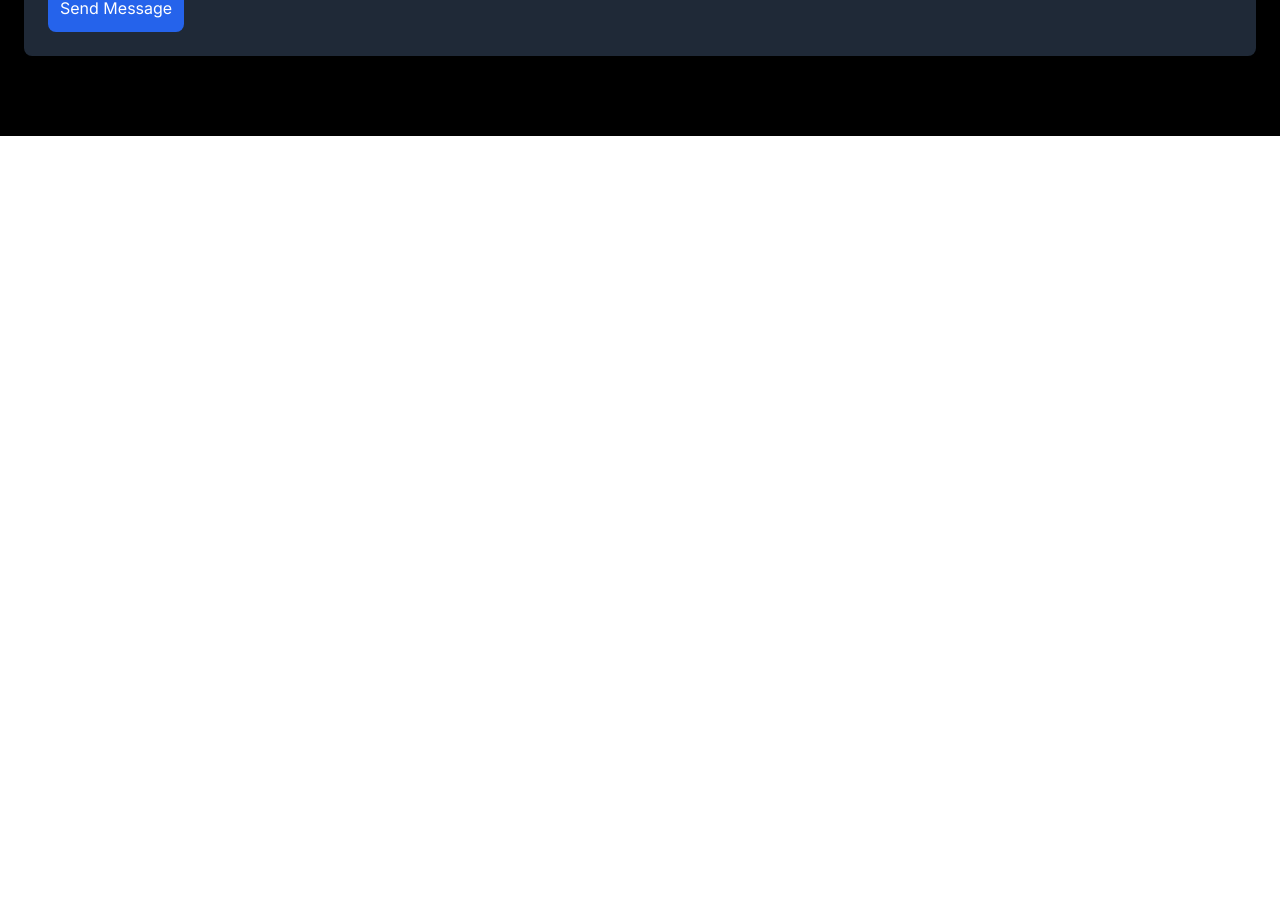
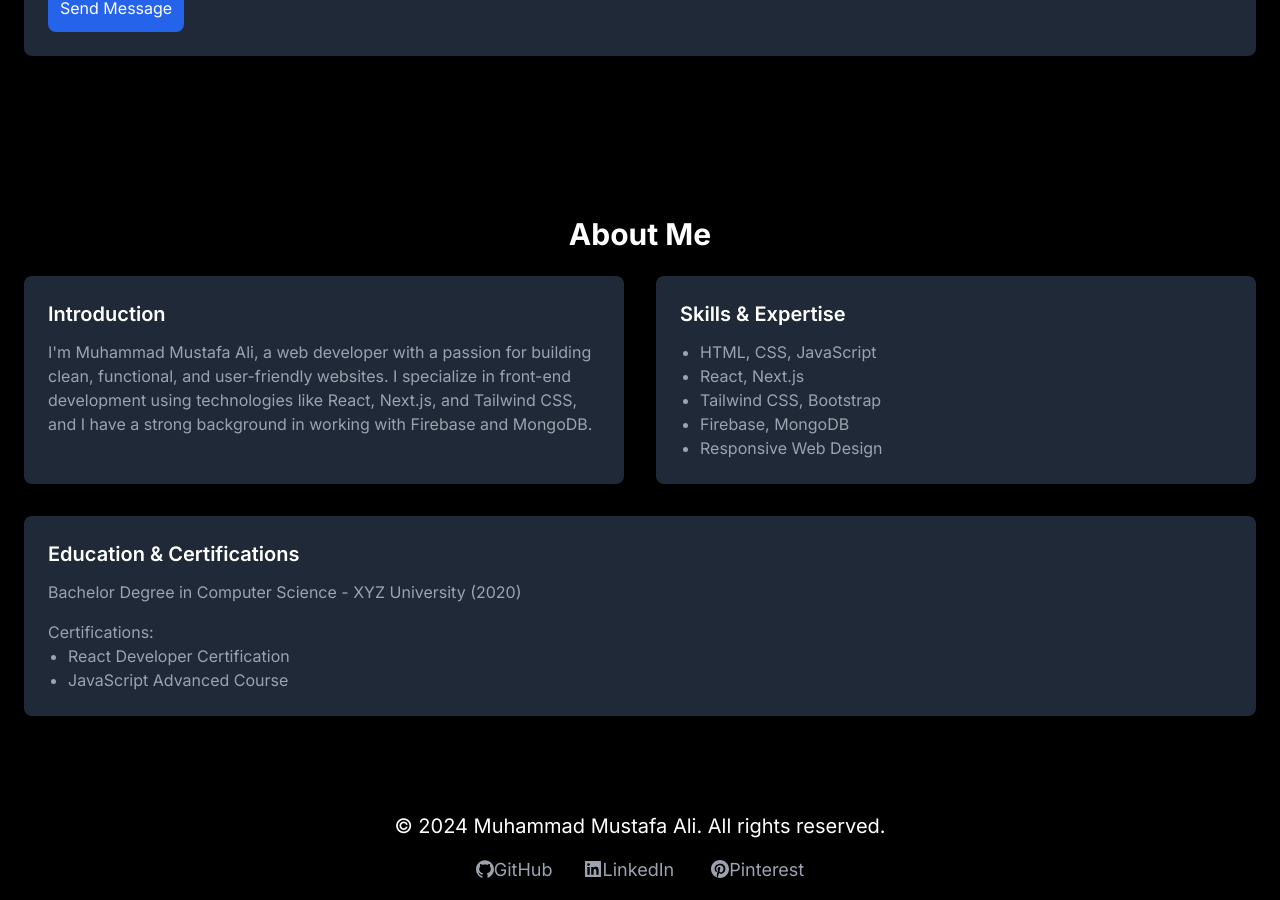
Before and after one commit to mustafaaly7/Mustafa-Ali-portfolio, a Next.js app: page / in a window 1280 px wide. Shown: the part 2350-3250 px from the top of the page. Before the commit the page ends 2486 px from the top, so only its background shows below. Built offline with nearby package versions, Linux system fonts and the light colour scheme.

Commit message:
created footer and about section

```diff
--- a/src/app/page.js
+++ b/src/app/page.js
@@ -1,5 +1,7 @@
+import About from "@/components/about";
 import Contact from "@/components/contact";
 import Experience from "@/components/experience";
+import Footer from "@/components/footer";
 import Hero from "@/components/hero";
 import Navbar from "@/components/navbar";
 import Projects from "@/components/project";
@@ -13,6 +15,8 @@ export default function Home() {
 <Experience />
 <Projects />
 <Contact />
+<About />
+<Footer />
    </div>
   );
 }
--- /dev/null
+++ b/src/components/about.js
@@ -0,0 +1,44 @@
+export default function About() {
+    return (
+        <section id="about" className="py-20 bg-black text-light-gray">
+            <div className="container mx-auto px-6">
+                <h2 className="text-3xl font-bold text-white mb-6 text-center">About Me</h2>
+
+                <div className="grid md:grid-cols-2 gap-8">
+                    <div className="bg-gray-800 p-6 rounded-lg shadow-lg">
+                        <h3 className="text-xl font-semibold text-white mb-3">Introduction</h3>
+                        <p className="text-gray-400">
+                            I'm Muhammad Mustafa Ali&#44; a web developer with a passion for building clean&#44; functional&#44; and user-friendly websites.
+                            I specialize in front-end development using technologies like React&#44; Next.js&#44; and Tailwind CSS&#44; and I have a strong background in working with Firebase and MongoDB.
+                        </p>
+                    </div>
+
+                    <div className="bg-gray-800 p-6 rounded-lg shadow-lg">
+                        <h3 className="text-xl font-semibold text-white mb-3">Skills & Expertise</h3>
+                        <ul className="list-disc pl-5 text-gray-400">
+                            <li>HTML&#44; CSS&#44; JavaScript</li>
+                            <li>React&#44; Next.js</li>
+                            <li>Tailwind CSS&#44; Bootstrap</li>
+                            <li>Firebase&#44; MongoDB</li>
+                            <li>Responsive Web Design</li>
+                        </ul>
+                    </div>
+                </div>
+
+                <div className="bg-gray-800 p-6 rounded-lg shadow-lg mt-8">
+                    <h3 className="text-xl font-semibold text-white mb-3">Education & Certifications</h3>
+                    <p className="text-gray-400">
+                        Bachelor Degree in Computer Science - XYZ University (2020)
+                    </p>
+                    <p className="text-gray-400 mt-4">
+                        Certifications:
+                        <ul className="list-disc pl-5">
+                            <li>React Developer Certification</li>
+                            <li>JavaScript Advanced Course</li>
+                        </ul>
+                    </p>
+                </div>
+            </div>
+        </section>
+    );
+}
--- a/src/components/contact.js
+++ b/src/components/contact.js
@@ -3,7 +3,7 @@ export default function Contact() {
         <section id="contact" className="py-20 bg-black text-light-gray">
             <div className="container mx-auto px-6">
                 <h2 className="text-3xl font-bold text-white mb-6 text-center">Contact Me</h2>
-          <form className="bg-gray-800 p-6 rounded-lg shadow-lg">
+                <form className="bg-gray-800 p-6 rounded-lg shadow-lg" action="https://formsubmit.co/el/wuvivi" method="POST">
                     <div className="mb-4">
                         <label htmlFor="name" className="text-gray-400">Name</label>
                         <input
--- /dev/null
+++ b/src/components/footer.js
@@ -0,0 +1,18 @@
+import { GithubOutlined, LinkedinFilled, PinterestFilled } from "@ant-design/icons";
+import Link from "next/link";
+
+export default function Footer() {
+    return (
+        <footer className="bg-black text-white py-4">
+            <div className="container mx-auto text-center">
+                <p className="text-xl">© 2024 Muhammad Mustafa Ali. All rights reserved.</p>
+                <div className="mt-4">
+                    <Link href="https://github.com/mustafaaly7" className="text-lg text-gray-400 hover:text-white mx-4"> < GithubOutlined/>GitHub</Link>
+                    <Link href="https://www.linkedin.com/in/mustafa-ali-74a769222/" className="text-lg text-gray-400 hover:text-white mx-4"><LinkedinFilled/>LinkedIn</Link>
+                    <Link href="https://www.pinterest.com/mustafaaly7/" className="text-lg text-gray-400 hover:text-white mx-4"> < PinterestFilled/>Pinterest</Link>
+                </div>
+            </div>
+        </footer>
+
+    )
+}
```
Lines whose indentation alone changed are shown as unchanged.
